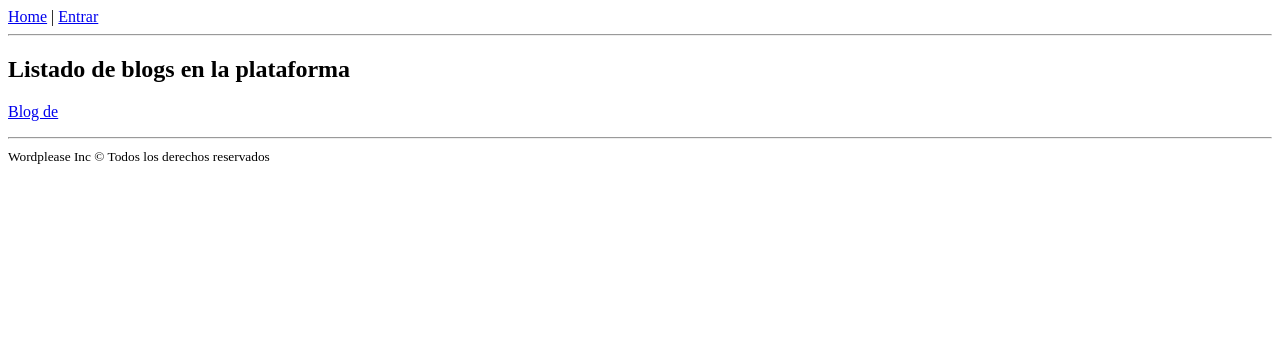
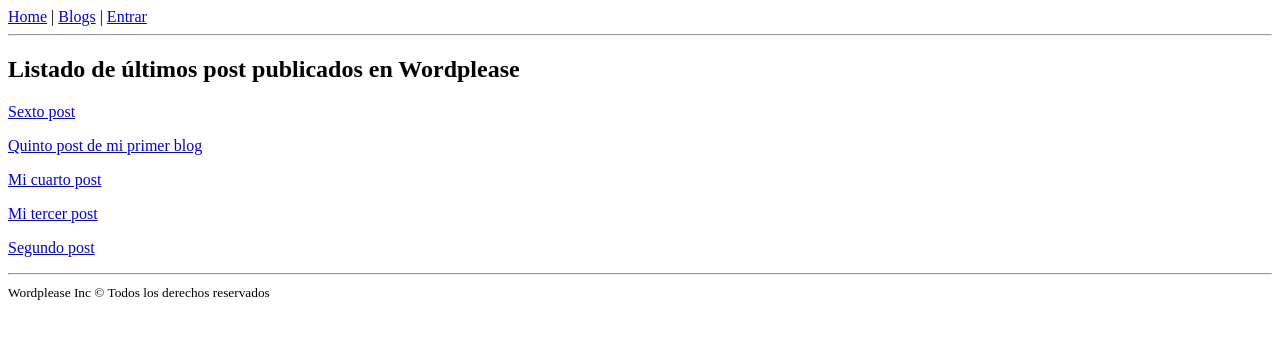
Before and after one commit to jesancheza/Wordplease, a Django app: page / in a window 1280 px wide. Shown: the top 339 px of the page. Run offline with Django 3.2, Linux system fonts and the light colour scheme; data comes from the database, SQL or seed files in the repository; both versions use the stored data as it was after the commit.

Commit message:
Organizado menú Ordenación de post en la home

```diff
--- a/blogs/templates/blogs/blogs.html
+++ b/blogs/templates/blogs/blogs.html
@@ -9,7 +9,7 @@
         {%for blog in blogs %}
             <p>
                 <a href="blog/{{ blog.pk }}">
-                    Blog de {{ blog.owner.first_name }} {{ blog.owner.last_name }}
+                    {{ blog.title }}
                 </a>
             </p>
         {% endfor %}
--- /dev/null
+++ b/posts/templates/posts/home.html
@@ -0,0 +1,18 @@
+{% extends 'base.html' %}
+
+{% block title %} Últimos post publicados {% endblock %}
+
+{% block section %}
+    <h1>Listado de últimos post publicados en Wordplease</h1>
+    {% if posts|length > 0 %}
+        {%for post in posts %}
+            <p>
+                <a href="blog/{{ post.pk }}">
+                    {{ post.title }}
+                </a>
+            </p>
+        {% endfor %}
+    {% else %}
+        No existe ningún post en este momento. ¡Sé el primero en publicar uno!
+    {% endif %}
+{% endblock %}
--- a/posts/views.py
+++ b/posts/views.py
@@ -1,3 +1,10 @@
 from django.shortcuts import render
+from posts.models import Post
 
-# Create your views here.
+def home(request):
+    posts = Post.objects.all().order_by('-created_at')
+    context = {
+        'posts': posts[:5]
+    }
+
+    return render(request, 'posts/home.html', context)
--- a/wordplease/templates/base.html
+++ b/wordplease/templates/base.html
@@ -7,6 +7,8 @@
 <body>
     <nav>
         <a href="{% url 'wordplease_home' %}">Home</a>
+        |
+        <a href="{% url 'blogs_home' %}">Blogs</a>
         |
         {% if  user.is_authenticated %}
             <a href="{% url 'users_logout' %}">Salir</a>
--- a/wordplease/urls.py
+++ b/wordplease/urls.py
@@ -20,7 +20,10 @@ urlpatterns = [
     url(r'^admin/', include(admin.site.urls)),
 
     # Blog URLs
-    url(r'^$', 'blogs.views.home', name='wordplease_home'),
+    url(r'^blogs$', 'blogs.views.home', name='blogs_home'),
+
+    # Post URLs
+    url(r'^$', 'posts.views.home', name='wordplease_home'),
 
     # Users URLs
     url(r'^login$', 'users.views.login', name='users_login'),
```
Also changed, not shown: db.sqlite3.
